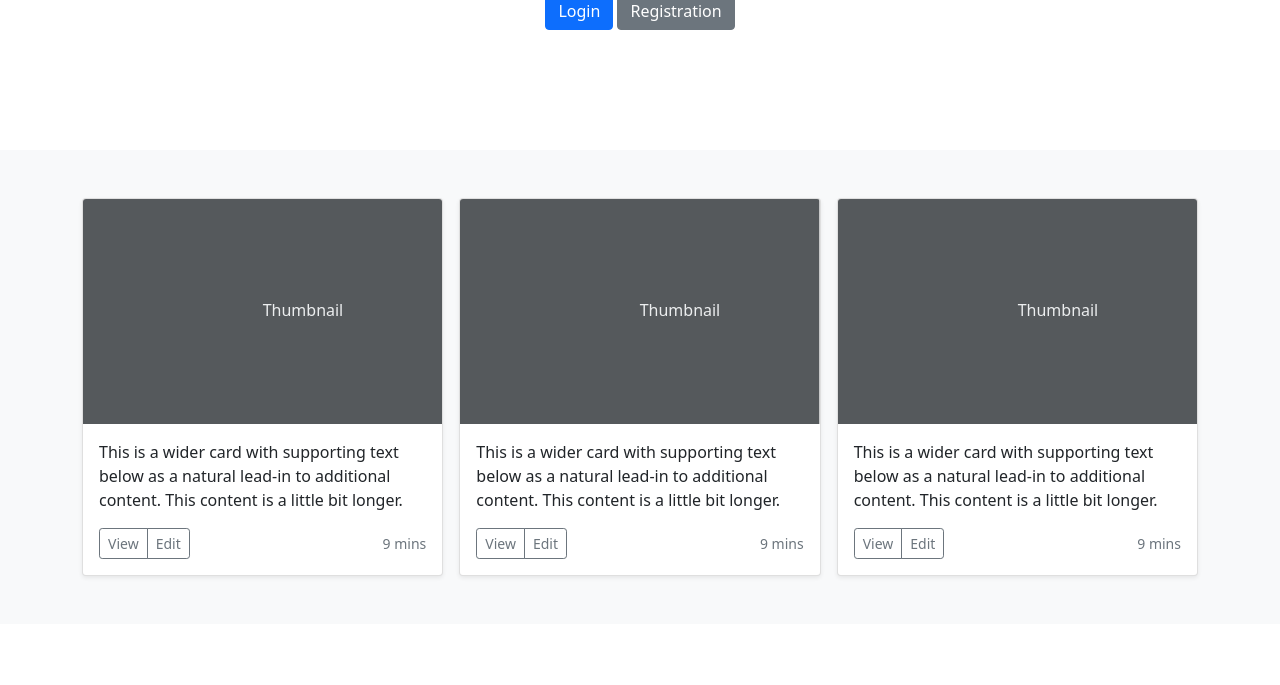
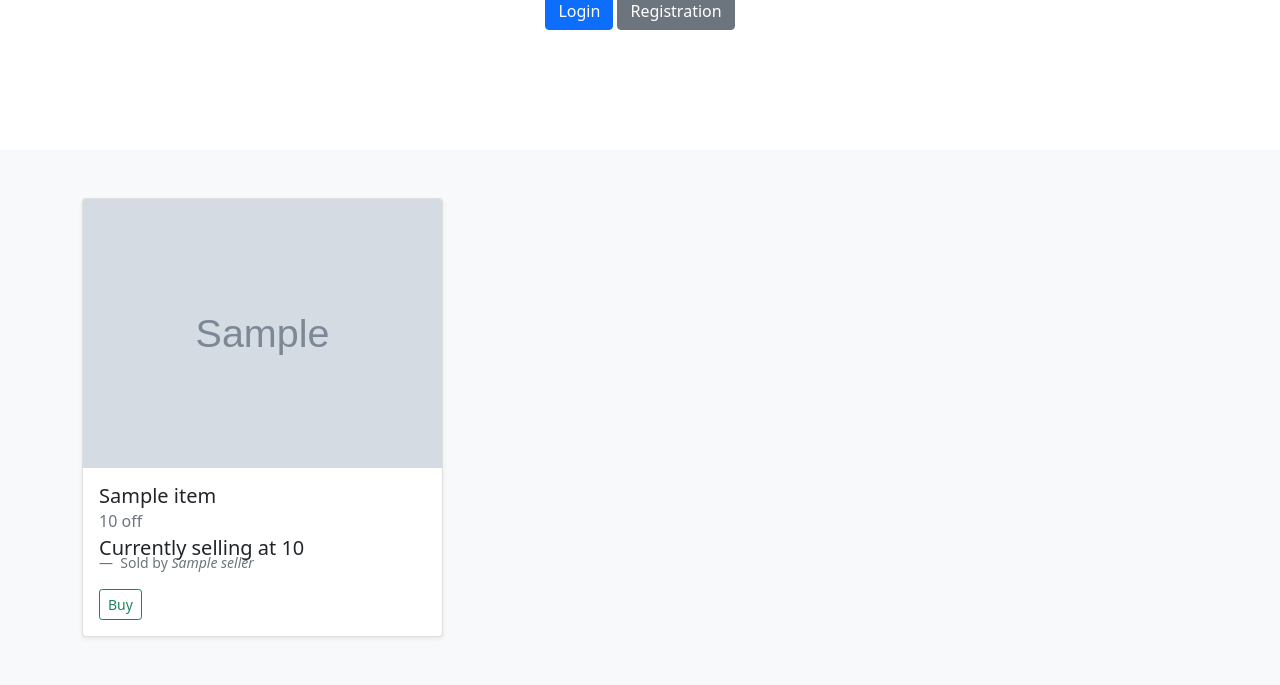
Before and after one commit to ani-poroorkara/Shopify-Data-Engineer-Intern-Challenge-Fall-2022, a Flask app: template templates/index.html in a window 1280 px wide. Shown: the part 318-1003 px from the top of the page. Before the commit the page ends 897 px from the top, so only its background shows below. Run offline with Flask 2, Linux system fonts and the light colour scheme; the template is opened without the code that fills it: most values are stand-ins (such as "Sample title", 1, 10 or a date in 2020); grey boxes marked "Sample" are stand-in pictures.

Commit message:
Adding index inventory for all users

```diff
--- a/app.py
+++ b/app.py
@@ -1,3 +1,4 @@
+from urllib import response
 from flask import Flask, render_template,request,flash,redirect,url_for,session
 import sqlite3
 from sqlite3 import Error
@@ -14,7 +15,18 @@ app.config['SECRET_KEY'] = SECRET_KEY
 # Home Page
 @app.route('/')
 def index():
-    return render_template('index.html')
+    rows = []
+    try:
+        conn=sqlite3.connect(r"database\shopifyimgrepo.db")
+        conn.row_factory=sqlite3.Row
+        cursor = conn.cursor()
+        cursor.execute("select * from image_information")
+        rows = cursor.fetchall()
+        conn.close()
+    except sqlite3.Error as error:
+        print(error)
+        flash("Something went wrong while uploading file to database!")
+    return render_template('index.html', response=rows)
 
 #Login Page -- Home page
 @app.route('/login',methods=["GET","POST"])
--- a/templates/index.html
+++ b/templates/index.html
@@ -160,56 +160,30 @@
 
         <div class="row row-cols-1 row-cols-sm-2 row-cols-md-3 g-3">
 
+          {% for item in response %}
           <div class="col">
             <div class="card shadow-sm">
-              <svg class="bd-placeholder-img card-img-top" width="100%" height="225" xmlns="http://www.w3.org/2000/svg" role="img" aria-label="Placeholder: Thumbnail" preserveAspectRatio="xMidYMid slice" focusable="false"><title>Placeholder</title><rect width="100%" height="100%" fill="#55595c"></rect><text x="50%" y="50%" fill="#eceeef" dy=".3em">Thumbnail</text></svg>
+              <img src="{{url_for('static', filename=item["imgLink"])}}" class="card-img-top" alt="">
 
               <div class="card-body">
-                <p class="card-text">This is a wider card with supporting text below as a natural lead-in to additional content. This content is a little bit longer.</p>
+                  <h5 class="card-title">{{item["img_name"]}}</h5>
+                  {% if item["discount"] != 0 %}
+                    <h6 class="card-subtitle mb-2 text-muted">{{item["discount"]}} off</h6>
+                  {% endif %}
+                  <h5 class="card-subtitle mb-2">Currently selling at {{item["price"]}}</h5>
+                  <figcaption class="blockquote-footer">
+                    Sold by <cite title="Source Title">{{item["seller"]}}</cite>
+                  </figcaption>
                 <div class="d-flex justify-content-between align-items-center">
                   <div class="btn-group">
-                    <button type="button" class="btn btn-sm btn-outline-secondary">View</button>
-                    <button type="button" class="btn btn-sm btn-outline-secondary">Edit</button>
+                    <button type="button" class="btn btn-sm btn-outline-success">Buy</button>
                   </div>
-                  <small class="text-muted">9 mins</small>
                 </div>
               </div>
             </div>
           </div>
+          {% endfor %}
 
-          <div class="col">
-            <div class="card shadow-sm">
-              <svg class="bd-placeholder-img card-img-top" width="100%" height="225" xmlns="http://www.w3.org/2000/svg" role="img" aria-label="Placeholder: Thumbnail" preserveAspectRatio="xMidYMid slice" focusable="false"><title>Placeholder</title><rect width="100%" height="100%" fill="#55595c"></rect><text x="50%" y="50%" fill="#eceeef" dy=".3em">Thumbnail</text></svg>
-
-              <div class="card-body">
-                <p class="card-text">This is a wider card with supporting text below as a natural lead-in to additional content. This content is a little bit longer.</p>
-                <div class="d-flex justify-content-between align-items-center">
-                  <div class="btn-group">
-                    <button type="button" class="btn btn-sm btn-outline-secondary">View</button>
-                    <button type="button" class="btn btn-sm btn-outline-secondary">Edit</button>
-                  </div>
-                  <small class="text-muted">9 mins</small>
-                </div>
-              </div>
-            </div>
-          </div>
-
-          <div class="col">
-            <div class="card shadow-sm">
-              <svg class="bd-placeholder-img card-img-top" width="100%" height="225" xmlns="http://www.w3.org/2000/svg" role="img" aria-label="Placeholder: Thumbnail" preserveAspectRatio="xMidYMid slice" focusable="false"><title>Placeholder</title><rect width="100%" height="100%" fill="#55595c"></rect><text x="50%" y="50%" fill="#eceeef" dy=".3em">Thumbnail</text></svg>
-
-              <div class="card-body">
-                <p class="card-text">This is a wider card with supporting text below as a natural lead-in to additional content. This content is a little bit longer.</p>
-                <div class="d-flex justify-content-between align-items-center">
-                  <div class="btn-group">
-                    <button type="button" class="btn btn-sm btn-outline-secondary">View</button>
-                    <button type="button" class="btn btn-sm btn-outline-secondary">Edit</button>
-                  </div>
-                  <small class="text-muted">9 mins</small>
-                </div>
-              </div>
-            </div>
-          </div>
         </div>
       </div>
     </div>
```
Also changed, not shown: database/shopifyimgrepo.db, static/temp_imgs/pexels-jeremy-müller-7017277.jpg (added), 1 other file.
